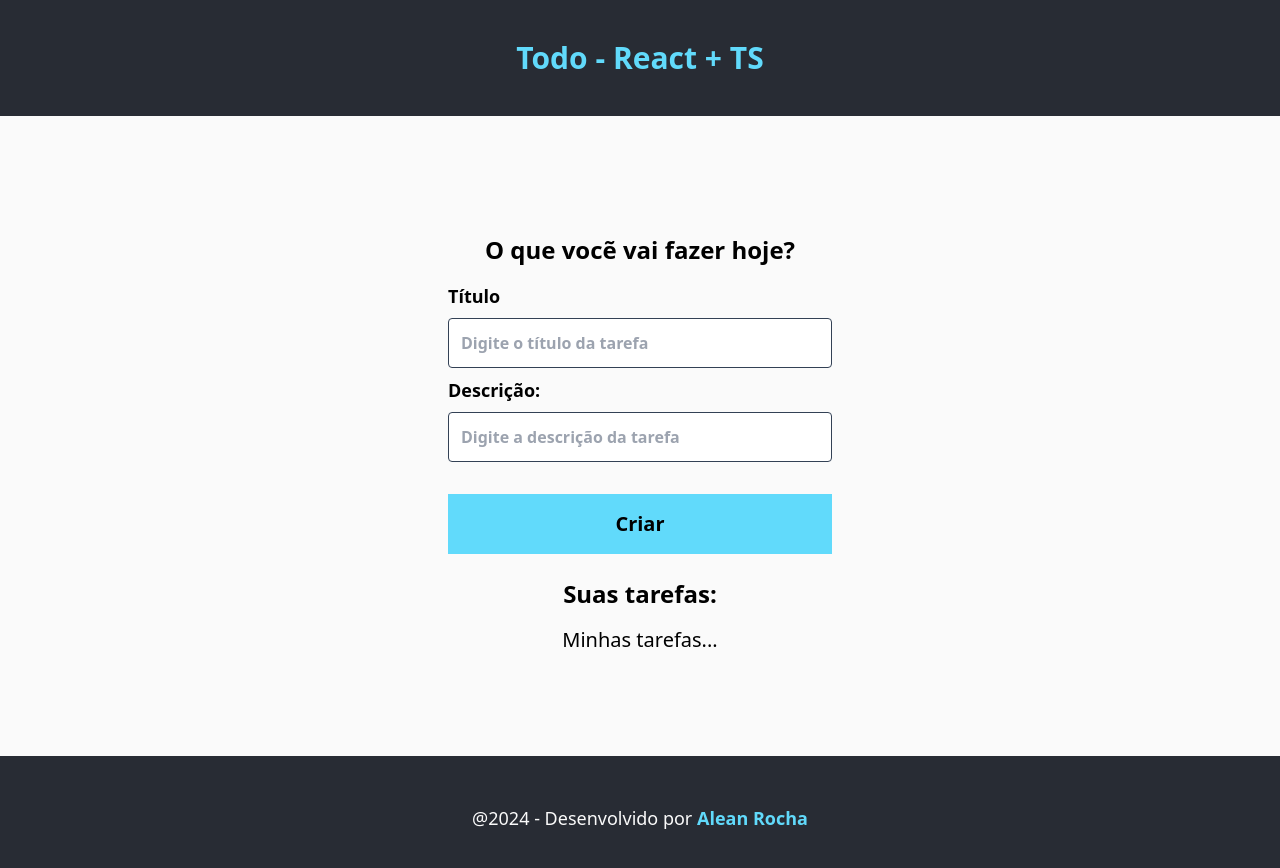
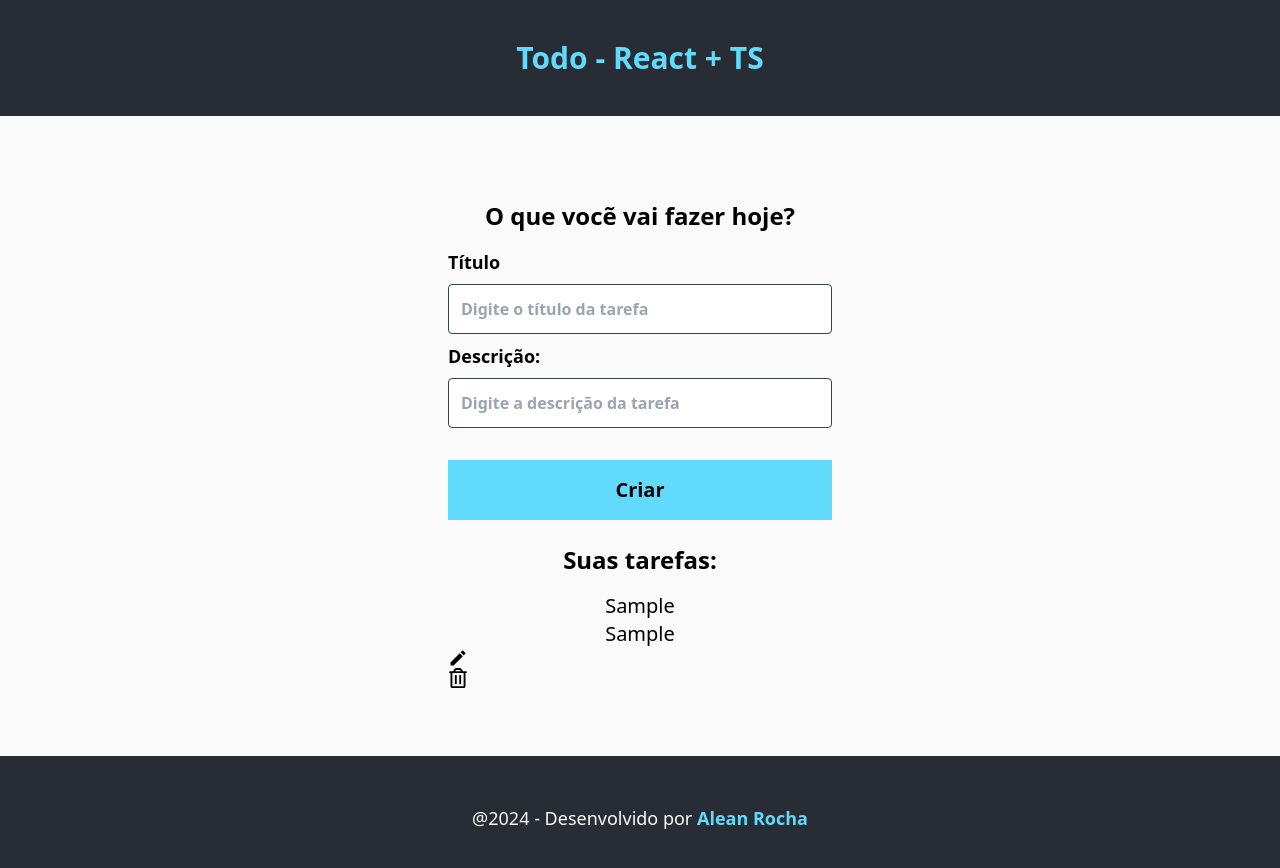
Before and after one commit to aleanrocha/todo-ts, a React (Vite) app: page / in a window 1280 px wide. Both pictures are taken after typing "Sample", "Sample" into the empty fields and a click on the input "Criar". Shown: the top 868 px of the page. Built offline with nearby package versions, Linux system fonts and the light colour scheme.

Commit message:
show task screen

```diff
--- a/src/App.tsx
+++ b/src/App.tsx
@@ -3,6 +3,7 @@ import { useState } from 'react'
 import { Footer } from './components/Footer'
 import { Header } from './components/Header'
 import { TaskForm } from './components/TaskForm'
+import { TaskList } from './components/TaskList'
 import { ITask } from './interfaces/Task'
 
 export const App = () => {
@@ -27,7 +28,7 @@ export const App = () => {
             <h3 className="font-bold text-center text-2xl mb-4">
               Suas tarefas:
             </h3>
-            <p>Minhas tarefas...</p>
+            <TaskList taskList={taskList} />
           </div>
         </section>
       </main>
--- /dev/null
+++ b/src/components/TaskList/index.tsx
@@ -0,0 +1,31 @@
+import { FaRegTrashAlt } from 'react-icons/fa'
+import { MdModeEditOutline } from 'react-icons/md'
+
+import { ITask } from '../../interfaces/Task'
+
+interface Props {
+  taskList: ITask[]
+}
+
+export const TaskList = ({ taskList }: Props) => {
+  return (
+    <>
+      {taskList.length > 0 ? (
+        taskList.map((task) => (
+          <div key={task.id}>
+            <div>
+              <h4>{task.title}</h4>
+              <p>{task.description}</p>
+            </div>
+            <div>
+              <MdModeEditOutline />
+              <FaRegTrashAlt />
+            </div>
+          </div>
+        ))
+      ) : (
+        <p>Ops, nenhuma tarefa cadastrada!</p>
+      )}
+    </>
+  )
+}
```
